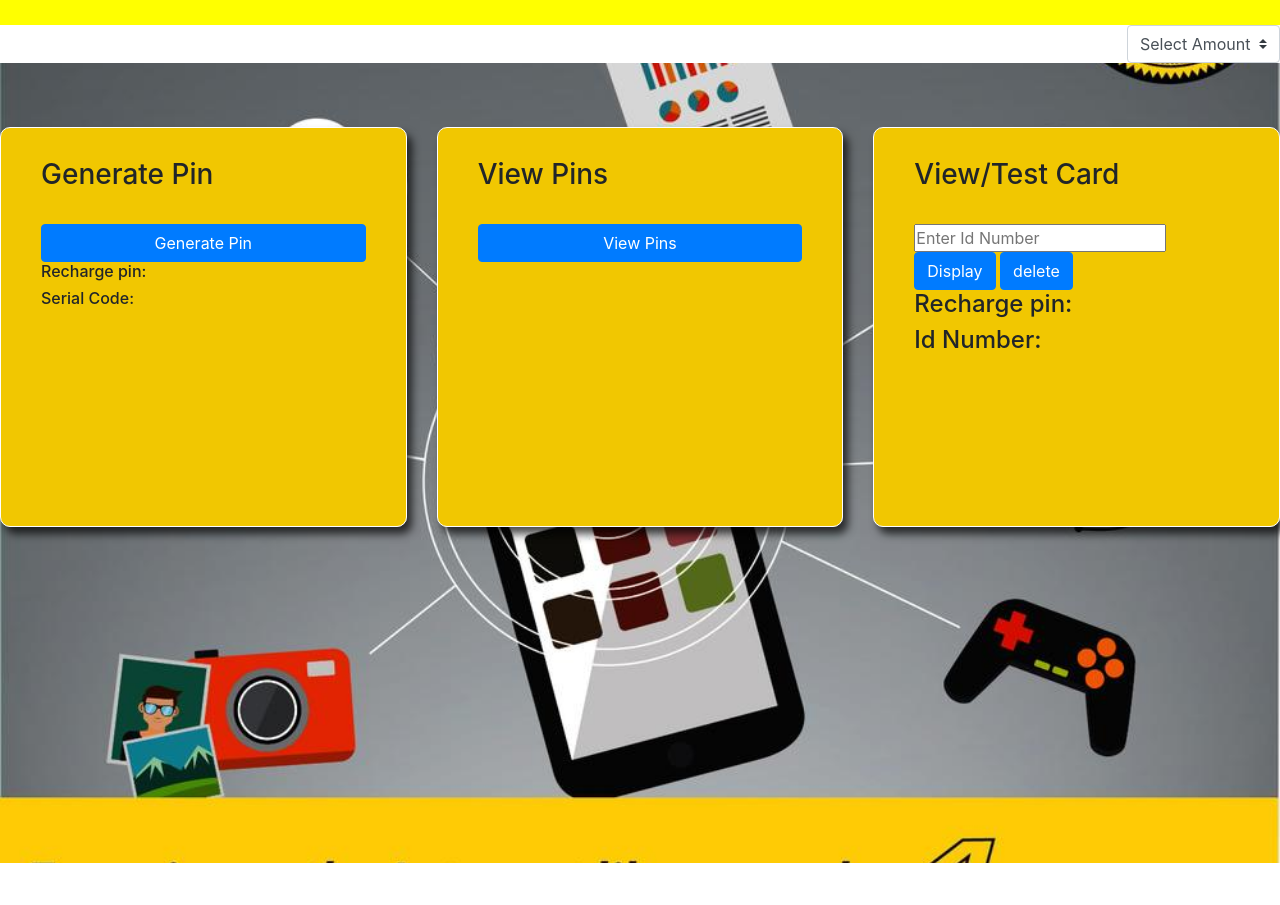
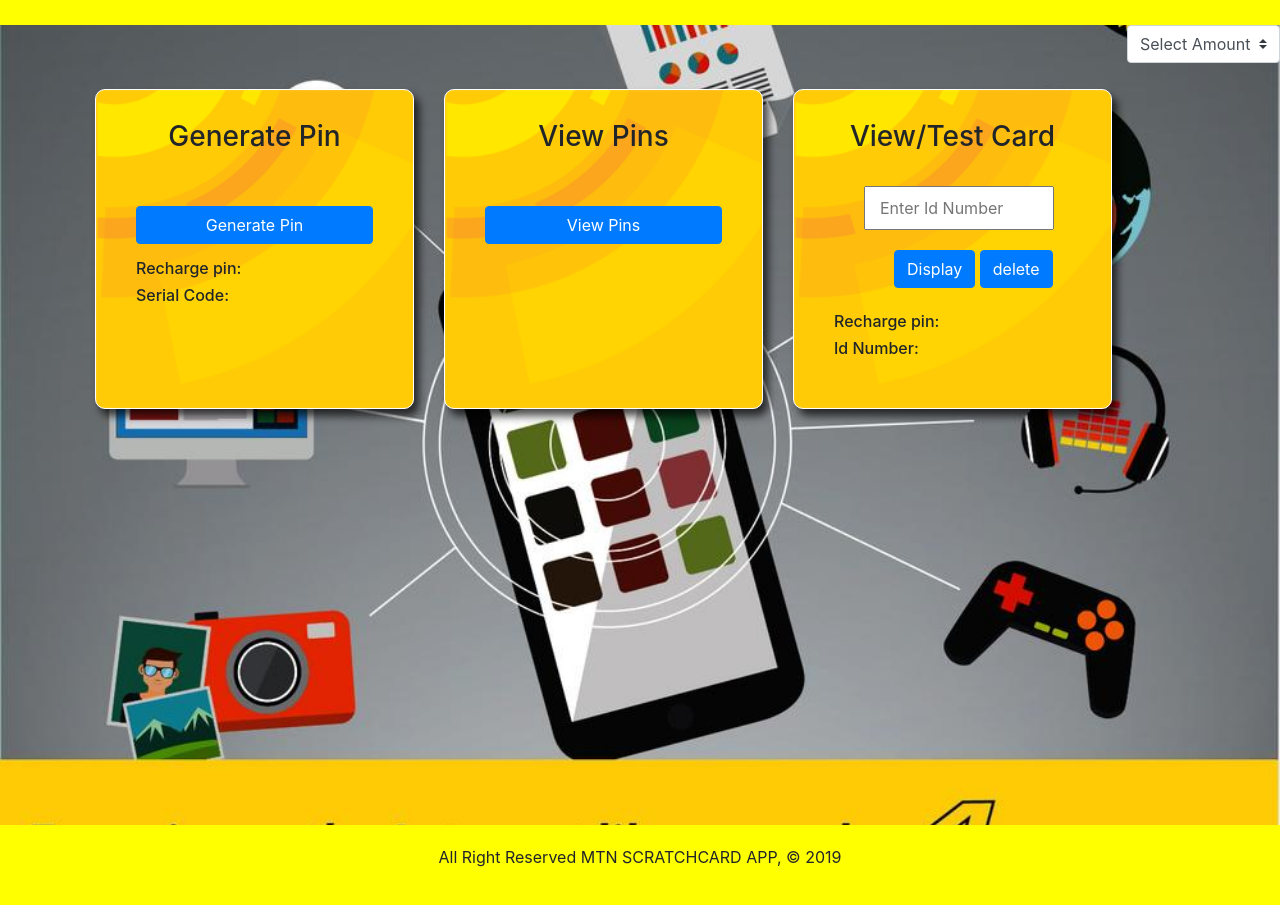
Before and after one commit to Akius1/ScratchCard-app, a website: page public/create/create.html in a window 1280 px wide. Shown: the part 75-980 px from the top of the page. Before the commit the page ends 938 px from the top, so only its background shows below. Drawn offline with nearby package versions, Linux system fonts and the light colour scheme.

Commit message:
Made changes to my UI

```diff
--- a/public/create/create.css
+++ b/public/create/create.css
@@ -1,8 +1,4 @@
-*{
-    margin: 0px;
-    padding: 0px;
-    box-sizing: border-box
-}
+
 .nav{
     display: flex;
     justify-content: flex-end;
@@ -18,10 +14,10 @@
     clear:both;
 }
 #container{
-    background:url('../img/yellow.jpg') no-repeat fixed;
+    background:url('../img/cs.gif') no-repeat fixed;
     background-size: cover;
     width: 100%;
-    height: 50vh;
+    height: 20rem;
     border: 1px solid #ffffff;
     border-radius: 10px;
     padding: 30px 40px;
@@ -30,12 +26,35 @@
     -moz-box-shadow: 5px 7px 8px 0px rgba(0,0,0,0.7);
     box-shadow: 5px 7px 8px 0px rgba(0,0,0,0.7);
 }
-.cover{
-    width: 100%;
+
+.row{
+   margin-left: 5em;
 }
+
 .select{
     float:right;
 }
-button .btn-secondary{
-    color:blue;
+h3{
+    text-align: center;
 }
+.btn{
+    margin-top: 20px;
+}
+.input{
+    width:80%;
+    margin: 0px 15px 0px 30px;
+    padding: 8px 14px
+}
+.btn-control{
+    margin: 0px 15px 0px 60px;
+}
+.display{
+    margin: 15px 15px 0px 0px;
+}
+.footer{
+    height: 10vh;
+    display: flex;
+    justify-content: center;
+    align-items: center;
+    background-color:yellow;
+}
--- a/public/create/create.html
+++ b/public/create/create.html
@@ -21,29 +21,27 @@
             </li>
         </ul>
 
-
+        <div class = "bg">
          <div class="select">
             <select class="custom-select" id="amount">
                 <option selected>Select Amount</option>
-                <option value="100">#100</option>
-                <option value="200">#200</option>
-                <option value="500">#500</option>
-                <option value="750">#750</option>
-                <option value="1000">#1000</option>
+                <option value="100">&#8358;100</option>
+                <option value="200">&#8358;200</option>
+                <option value="500">&#8358;500</option>
+                <option value="750">&#8358;750</option>
+                <option value="1000">&#8358;1000</option>
             </select>
         </div>
 
 
-        <div class = "bg">
-            <div class="row">
-                <div class="col-md-4 col-sm-4 col-sx-12">
+
+            <div class="row adjusted">
+                <div class="col-md-4 col-sm-4 col-sx-12 ">
                     <div id="container">
                         <h3 id="secondh3">Generate Pin</h3><br>
 
                         <button id="generate" class="btn btn-primary btn-block">Generate Pin</button>
-                       <!--<input type="datetime-local" class="form-control" value="2019-09-19"/>-->
-                        <!--Generated Pin detail display-->
-                        <div id="display">
+                        <div id="display" class="display">
                          <h6>Recharge pin:<h6>
 
                         <h6>Serial Code:<h6>
@@ -63,14 +61,18 @@
                     <div id="container">
                         <h3 id="secondh3">View/Test Card</h3><br>
                         <form action="" id="form">
-                            <input type="text" maxlength="10" id="validate" placeholder="Enter Id Number" required>
-                            <button id="validatebtn" type="submit" class="btn btn-primary">Display</button>
-                            <button id="deletebtn" type="submit" class="btn btn-primary">delete</button><br>
+                            <input type="text" maxlength="20" id="validate" class="input" placeholder="Enter Id Number" required/>
+                            <br>
+                            <div class="btn-control">
+                                <button id="validatebtn" type="submit" class="btn btn-primary btn-inline">Display</button>
+                                <button id="deletebtn" type="submit" class="btn btn-primary btn-inline">delete</button>
+                            </div>
+                            <br>
                         </form>
                         <div id = "dis">
-                            <h4>Recharge pin:<h4>
+                            <h6>Recharge pin:</h6>
 
-                            <h4>Id Number:<h4>
+                            <h6>Id Number:</h6>
                         </div>
 
                     </div>
@@ -79,25 +81,14 @@
 
             </div>
         </div>
-        <!-- <script>
-            var now = new Date();
-            console.log(now)
-
-var day = ("0" + now.getDate()).slice(-2);
-console.log(day)
-var month = ("0" + (now.getMonth() + 1)).slice(-2);
-
-var today = now.getFullYear()+"-"+(month)+"-"+(day) ;
-console.log(today)
-$('#datePicker').val(today);
-        </script> -->
-
+    <footer class="footer">
+       <p>All Right Reserved MTN SCRATCHCARD APP, &copy; 2019</p>
+    </footer>
 
         <script src="https://code.jquery.com/jquery-3.4.1.min.js" integrity="sha256-CSXorXvZcTkaix6Yvo6HppcZGetbYMGWSFlBw8HfCJo=" crossorigin="anonymous"></script>
+        <script src="https://cdnjs.cloudflare.com/ajax/libs/popper.js/1.14.7/umd/popper.min.js" integrity="sha384-UO2eT0CpHqdSJQ6hJty5KVphtPhzWj9WO1clHTMGa3JDZwrnQq4sF86dIHNDz0W1" crossorigin="anonymous"></script>
+        <script src="https://stackpath.bootstrapcdn.com/bootstrap/4.3.1/js/bootstrap.min.js" integrity="sha384-JjSmVgyd0p3pXB1rRibZUAYoIIy6OrQ6VrjIEaFf/nJGzIxFDsf4x0xIM+B07jRM" crossorigin="anonymous"></script>
         <script src="create.js"> </script>
         <script src="view.js"></script>
-
-        <script src="https://cdnjs.cloudflare.com/ajax/libs/popper.js/1.14.7/umd/popper.min.js" integrity="sha384-UO2eT0CpHqdSJQ6hJty5KVphtPhzWj9WO1clHTMGa3JDZwrnQq4sF86dIHNDz0W1" crossorigin="anonymous"></script>
-        <script src="https://stackpath.bootstrapcdn.com/bootstrap/4.3.1/js/bootstrap.min.js" integrity="sha384-JjSmVgyd0p3pXB1rRibZUAYoIIy6OrQ6VrjIEaFf/nJGzIxFDsf4x0xIM+B07jRM" crossorigin="anonymous"></script>
     </body>
 </html>
--- a/public/create/create.js
+++ b/public/create/create.js
@@ -25,7 +25,11 @@ $(document).ready(function(){
         }
 
         //Displaying Recharge Pin and Serial Number on Div on HTML page
-        $('#display').html('<h6>Recharge pin:'+' '+pin+'</h6>'+' '+'\n'+''+'<h6>Serial Code:'+" "+serial+'</h6>');
+        $('#display').html(`<div class="overflow-auto"><h4>Pin: ${pin}</h4><h4>id: ${serial}</h4></div>`).css({
+            'background-color':'#fff',
+            'border':' 2px solid blue',
+            'border-radius': '10px'
+        });
 
          //Getting generated Pin and serial number values in to an object
         var pin ={
--- a/public/create/show.js
+++ b/public/create/show.js
@@ -43,7 +43,6 @@ $(document).ready(function(){
                     'margin': '5em',
                     'padding': '2em',
                     'background-size': 'cover',
-                    //'height': '50vh',
                     'border':' 2px solid yellow',
                     'border-radius': '10px'
                 });
--- a/public/create/view.js
+++ b/public/create/view.js
@@ -27,7 +27,12 @@
                     if(idArray[i]==id){
                         var pinValue = pinArray[id]["pin"];
                         //alert("RECHARGE PIN IS VALID");
-                        return $('#dis').html('<h4>Recharge pin:'+' '+pinValue+'</h4>'+' '+'\n'+''+'<h4>Id Number:'+" "+id+'</h4>');
+                        //$('#dis').html('<h4>Recharge pin:'+' '+pinValue+'</h4>'+' '+'\n'+''+'<h4>Id Number:'+" "+id+'</h4>');
+                        return $('#dis').html(`<div class="overflow-auto"><h4>Pin: ${pinValue}</h4><h4>id: ${id}</h4></div>`).css({
+                            'background-color':'#fff',
+                            'border':' 2px solid blue',
+                            'border-radius': '10px'
+                        });
                     }
                 }
                  alert("RECHARGE PIN IS INVALID");
```
